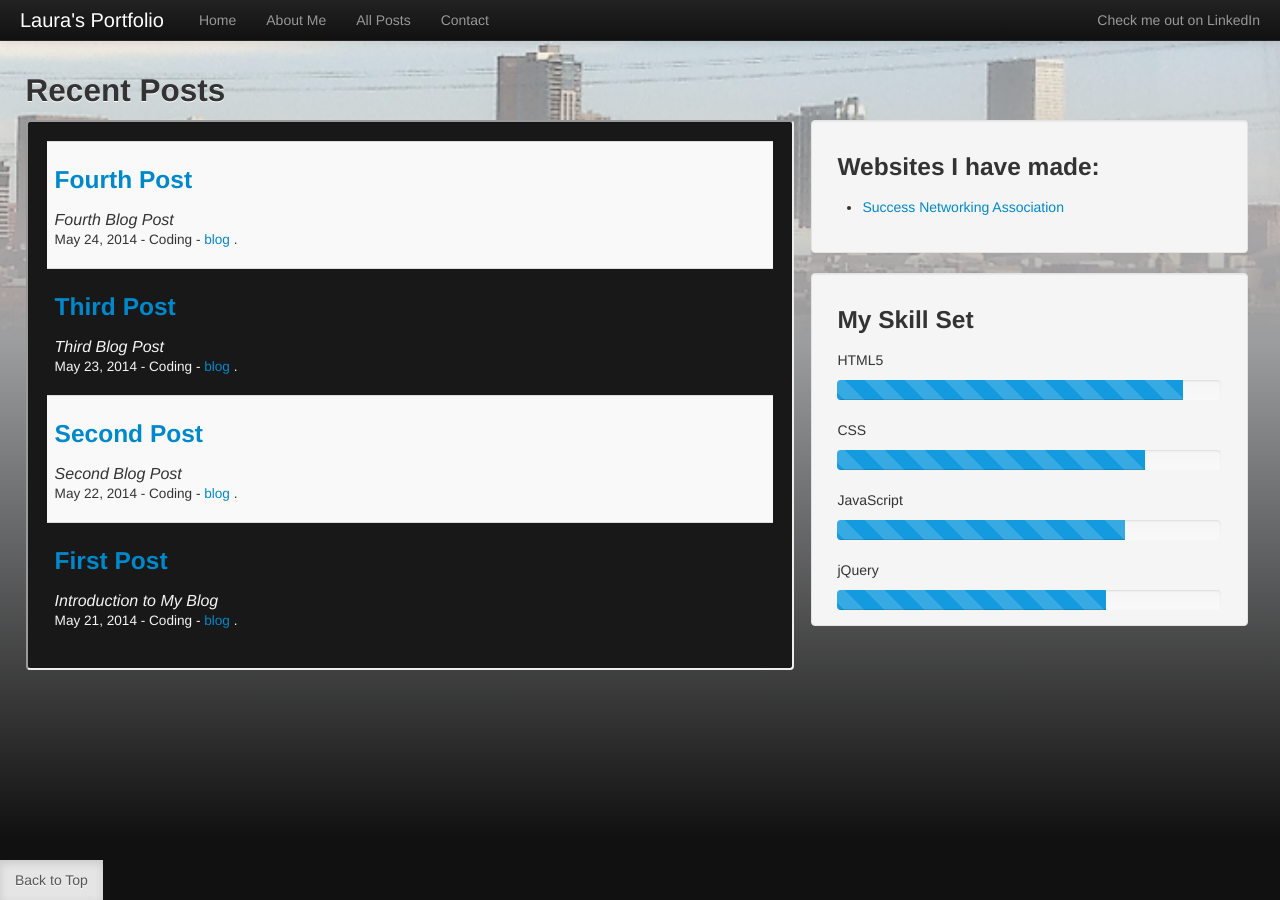
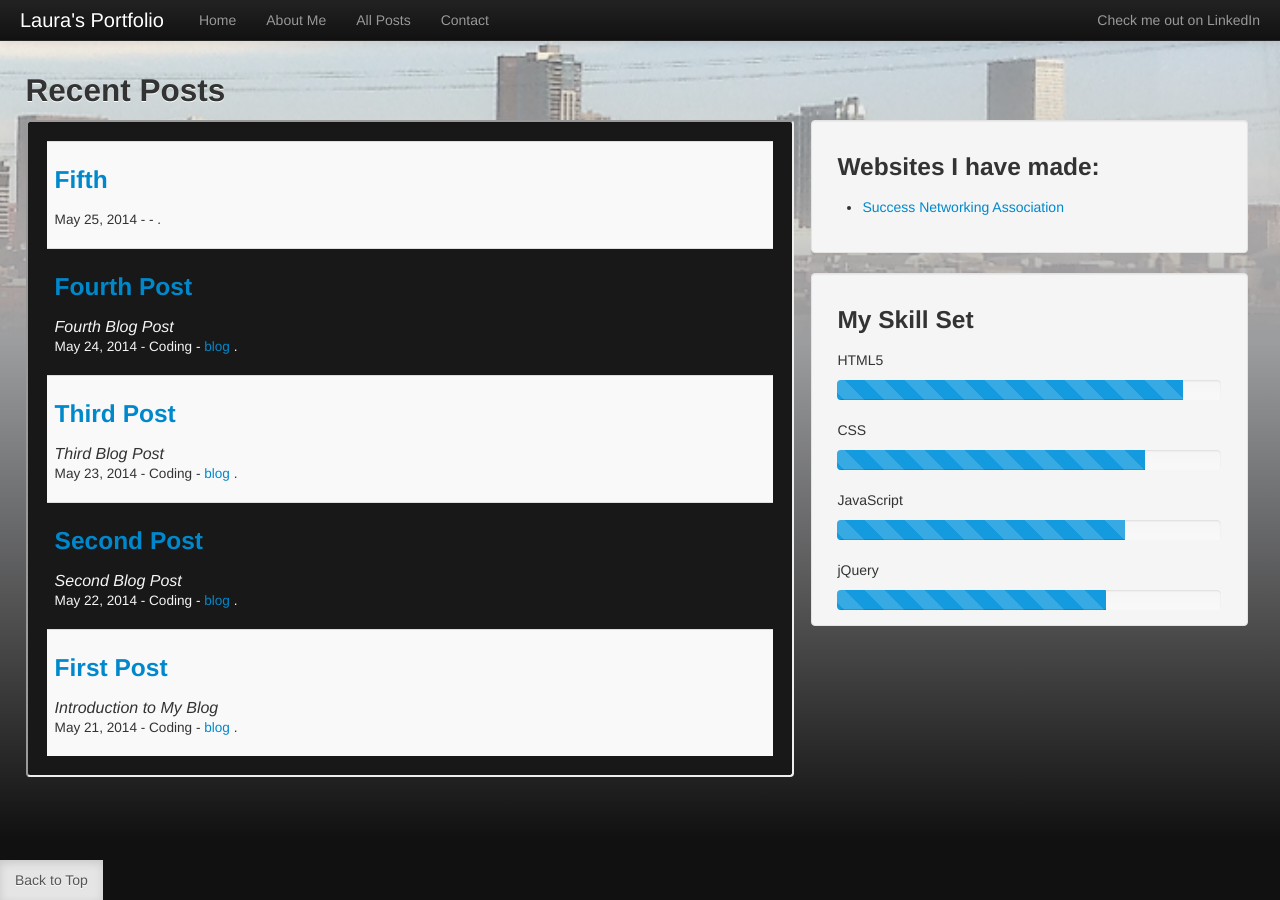
Before and after one commit to LauraR6561/Laurar6561.github.io, a Jekyll site: the page built from index.html, in a window 1280 px wide. Built offline with Jekyll 4.4.1, drawn with Linux system fonts in a browser that asks for light colours; Markdown is read by kramdown in place of the engine named in the settings.

Commit message:
added new page

```diff
--- /dev/null
+++ b/all-posts.html
@@ -0,0 +1,6 @@
+---
+layout: layout
+title: "Laura Rutz"
+---
+
+<h2>Resume</h2>
--- a/css/template.css
+++ b/css/template.css
@@ -37,10 +37,6 @@ body{
     margin-left:2%;
     border:2px inset;
     float:left;
-}
-
-.navbar-fixed-bottom{
-    background-color: #111111;
 }
 
 .Rside{
```
Also changed, not shown: _posts/2014-05-25-Fifth.html (added).
